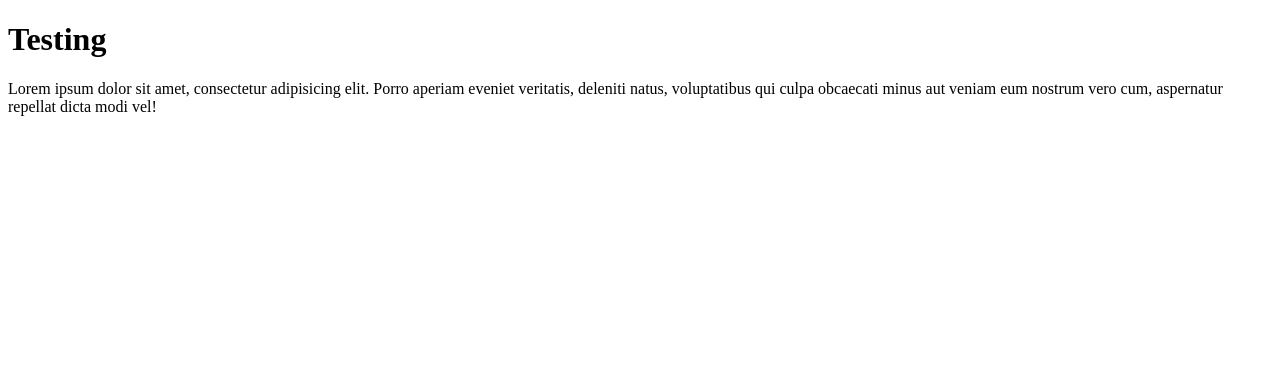
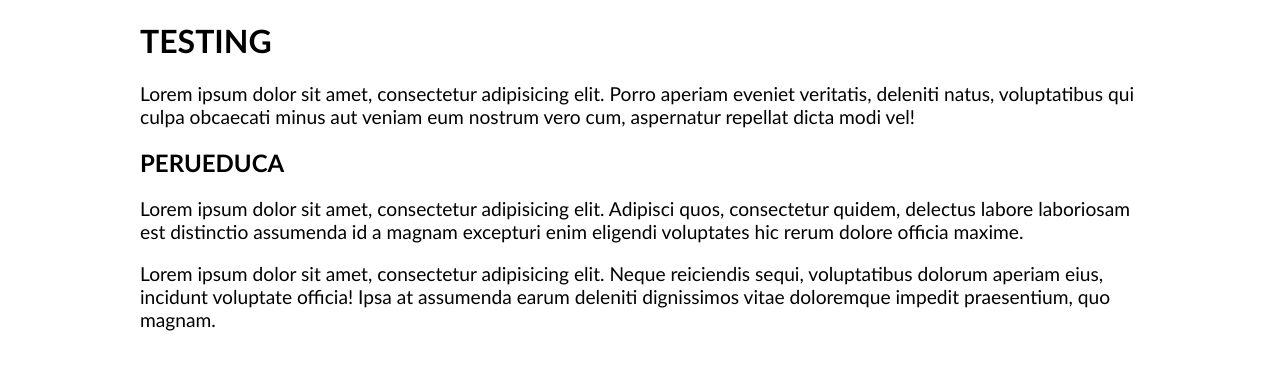
Before and after one commit to alancharly/demogit, a plain HTML site: page index.html in a window 1280 px wide. Drawn offline with Linux system fonts and the light colour scheme.

Commit message:
Se agregó estilos CSS

```diff
--- a/index.html
+++ b/index.html
@@ -3,9 +3,13 @@
 <head>
 	<meta charset="UTF-8">
 	<title>Git</title>
+	<link rel="stylesheet" href="style.css">
 </head>
 <body>
 	<h1>Testing</h1>
 	<p>Lorem ipsum dolor sit amet, consectetur adipisicing elit. Porro aperiam eveniet veritatis, deleniti natus, voluptatibus qui culpa obcaecati minus aut veniam eum nostrum vero cum, aspernatur repellat dicta modi vel!</p>
+	<h2>PeruEduca</h2>
+	<p>Lorem ipsum dolor sit amet, consectetur adipisicing elit. Adipisci quos, consectetur quidem, delectus labore laboriosam est distinctio assumenda id a magnam excepturi enim eligendi voluptates hic rerum dolore officia maxime.</p>
+	<p>Lorem ipsum dolor sit amet, consectetur adipisicing elit. Neque reiciendis sequi, voluptatibus dolorum aperiam eius, incidunt voluptate officia! Ipsa at assumenda earum deleniti dignissimos vitae doloremque impedit praesentium, quo magnam.</p>
 </body>
 </html>
--- a/style.css
+++ b/style.css
@@ -0,0 +1,11 @@
+body{
+	font-family: calibri;
+	margin: 0 auto;
+	width: 1000px;
+}
+h1,h2,h3{
+	text-transform: uppercase;
+}
+p{
+	font-size: 1.2rem
+}
```
